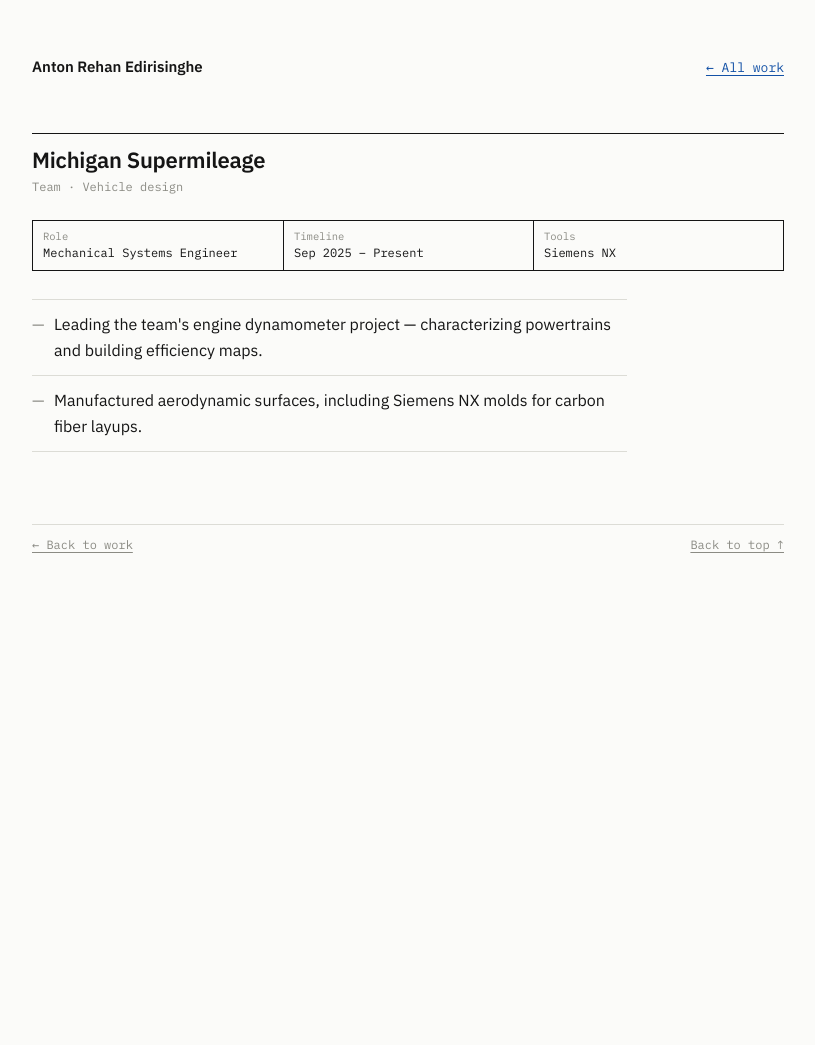
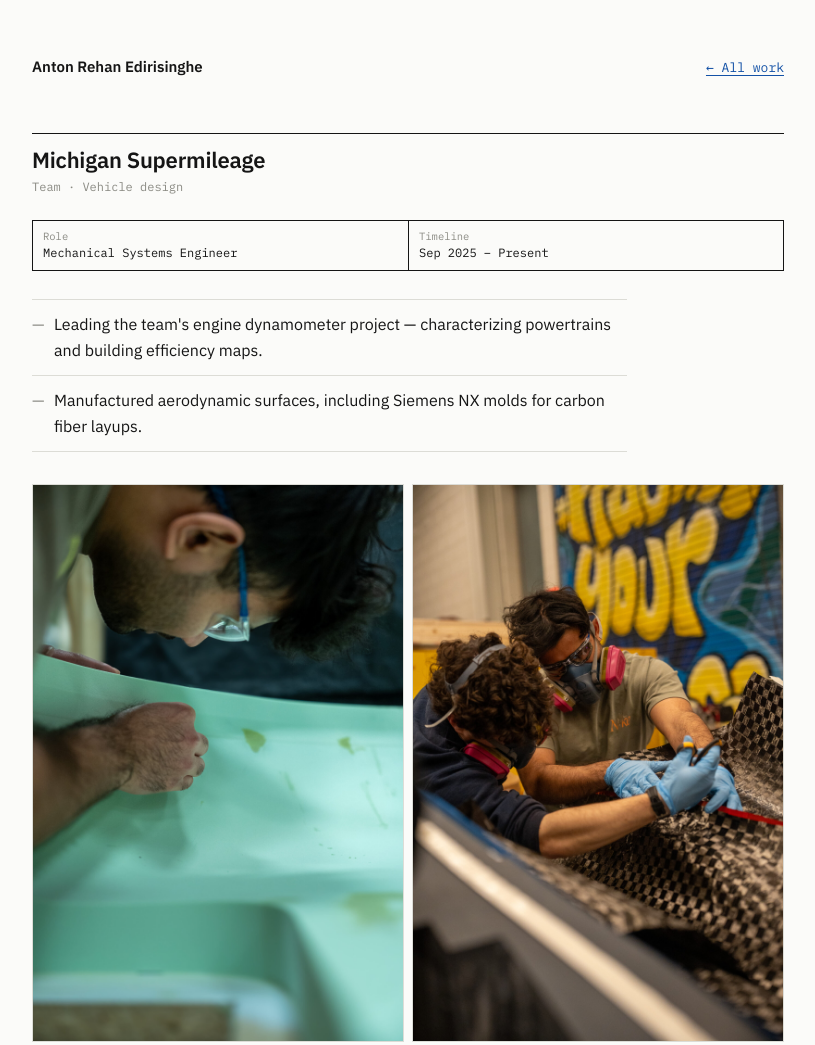
Before and after one commit to RehanEd/PersonalWebsite, a plain HTML site: page github-upload/projects/supermileage.html in a window 1280 px wide. Shown: the top 1045 px of the page, without its empty margins (232-1047 px from the left). Before the commit the page ends 800 px from the top, so only its background shows below. Drawn offline with Linux system fonts and the light colour scheme.

Commit message:
Add files via upload

```diff
--- a/github-upload/projects/supermileage.html
+++ b/github-upload/projects/supermileage.html
@@ -8,21 +8,22 @@
 <link rel="preconnect" href="https://fonts.gstatic.com" crossorigin="" />
 <link href="https://fonts.googleapis.com/css2?family=IBM+Plex+Mono:wght@400;500&family=IBM+Plex+Sans:wght@400;500;600&display=swap" rel="stylesheet" />
 <link rel="stylesheet" href="v2.css" />
+<style>.pics{margin-top:32px;display:grid;grid-template-columns:repeat(2,minmax(0,1fr));gap:8px}.pics img{display:block;width:100%;aspect-ratio:2/3;object-fit:cover;border:1px solid var(--rule)}@media (max-width:640px){.pics{grid-template-columns:minmax(0,1fr)}}</style>
 </head>
 <body>
 <div class="wrap" id="top">
 <div class="top"><a class="name" href="../index.html">Anton Rehan Edirisinghe</a><a href="../index.html#work">← All work</a></div>
 <h1>Michigan Supermileage</h1>
 <p class="kicker">Team · Vehicle design</p>
-<div class="titleblock" style="--cols:3">
+<div class="titleblock" style="--cols:2">
 <div><span>Role</span>Mechanical Systems Engineer</div>
 <div><span>Timeline</span>Sep 2025 – Present</div>
-<div><span>Tools</span>Siemens NX</div>
 </div>
 <div class="body"><ul>
 <li>Leading the team's engine dynamometer project — characterizing powertrains and building efficiency maps.</li>
 <li>Manufactured aerodynamic surfaces, including Siemens NX molds for carbon fiber layups.</li>
 </ul></div>
+<div class="pics"><img src="sm-photos/mold-inspection.jpeg" alt="Inspecting the surface of a green mold before layup" /><img src="sm-photos/carbon-layup.jpeg" alt="Two team members trimming a carbon fiber layup on a mold" /></div>
 <footer><a href="../index.html#work">← Back to work</a><a href="#top">Back to top ↑</a></footer>
 </div>
 </body>
```
Also changed, not shown: github-upload/projects/sm-photos/carbon-layup.jpeg (added), github-upload/projects/sm-photos/mold-inspection.jpeg (added).
